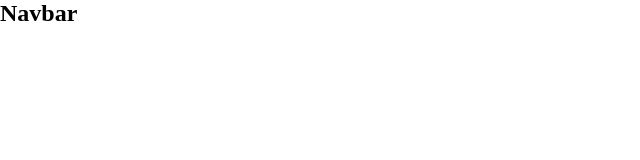
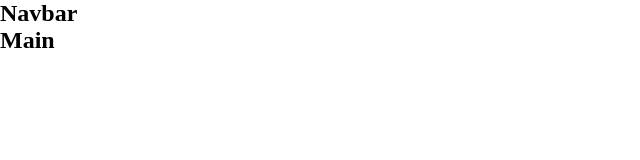
Before and after one commit to andresperlo5/repaso2_comision_web_9, a plain HTML site: page index.html in a window 1280 px wide. Shown: the full height of the page, 0-640 px from the left. Drawn offline with Linux system fonts and the light colour scheme.

Commit message:
Se agrego la etiqueta main y un h2

```diff
--- a/index.html
+++ b/index.html
@@ -12,5 +12,8 @@
         <h1>Navbar</h1>
       </nav>
     </header>
+    <main>
+      <h2>Main</h2>
+    </main>
   </body>
 </html>
```
